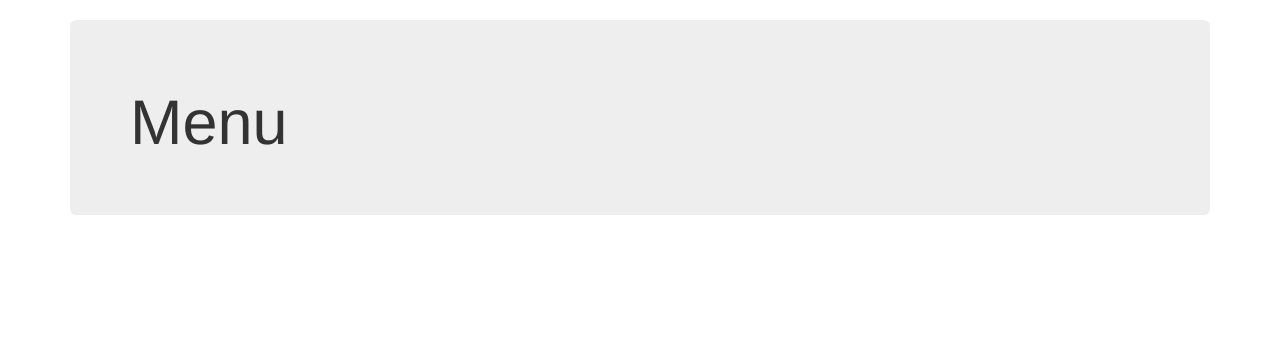
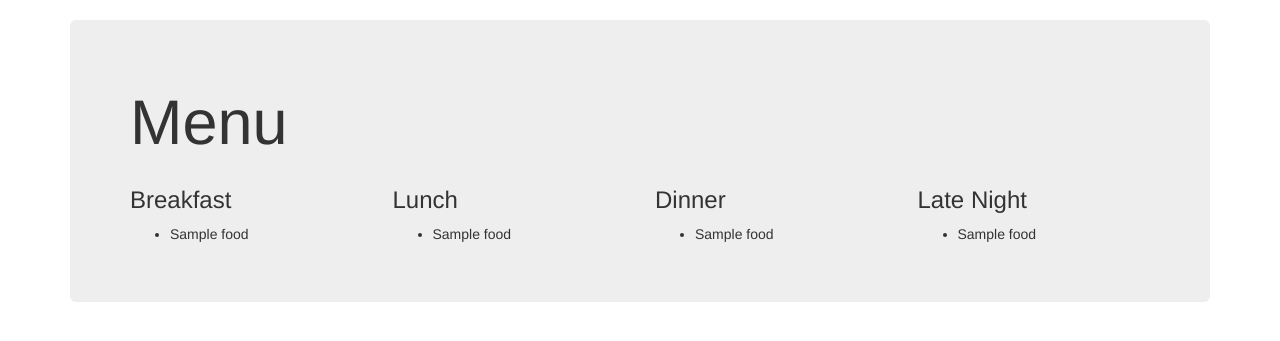
Before and after one commit to AkashShaji/DAKAexchange, a Flask app: template server/main/templates/menu.html in a window 1280 px wide. Shown: the part 52-393 px from the top of the page. Run offline with Flask 2, Linux system fonts and the light colour scheme; the template is opened without the code that fills it: most values are stand-ins (such as "Sample title", 1, 10 or a date in 2020); some libraries are stand-ins or nearby versions.

Commit message:
Finish data scraping for current day menu

```diff
--- a/server/main/templates/menu.html
+++ b/server/main/templates/menu.html
@@ -1,8 +1,56 @@
 {% extends 'base.html' %}
 {% block content %}
 
-<h1>Menu</h1>
+  <h1>Menu</h1>
 
+  <div class="row">
+      <div class="col-md-3">
+        <h3>Breakfast</h3>
 
+        <ul>
+          {% for cat in breakfast %}
+            {% for food in cat %}
+              <li>{{ food }}</li>
+            {% endfor %}
+          {% endfor %}
+        </ul>
+      </div>
+
+      <div class="col-md-3">
+        <h3>Lunch</h3>
+
+        <ul>
+          {% for cat in lunch %}
+            {% for food in cat %}
+              <li>{{ food }}</li>
+            {% endfor %}
+          {% endfor %}
+        </ul>
+      </div>
+
+      <div class="col-md-3">
+        <h3>Dinner</h3>
+
+        <ul>
+          {% for cat in dinner %}
+            {% for food in cat %}
+              <li>{{ food }}</li>
+            {% endfor %}
+          {% endfor %}
+        </ul>
+      </div>
+
+      <div class="col-md-3">
+        <h3>Late Night</h3>
+
+        <ul>
+          {% for cat in late_night %}
+            {% for food in cat %}
+              <li>{{ food }}</li>
+            {% endfor %}
+          {% endfor %}
+        </ul>
+      </div>
+  </div>
 
 {% endblock %}
```
Also changed, not shown: server/main/__init__.py (+7 -5 lines).
